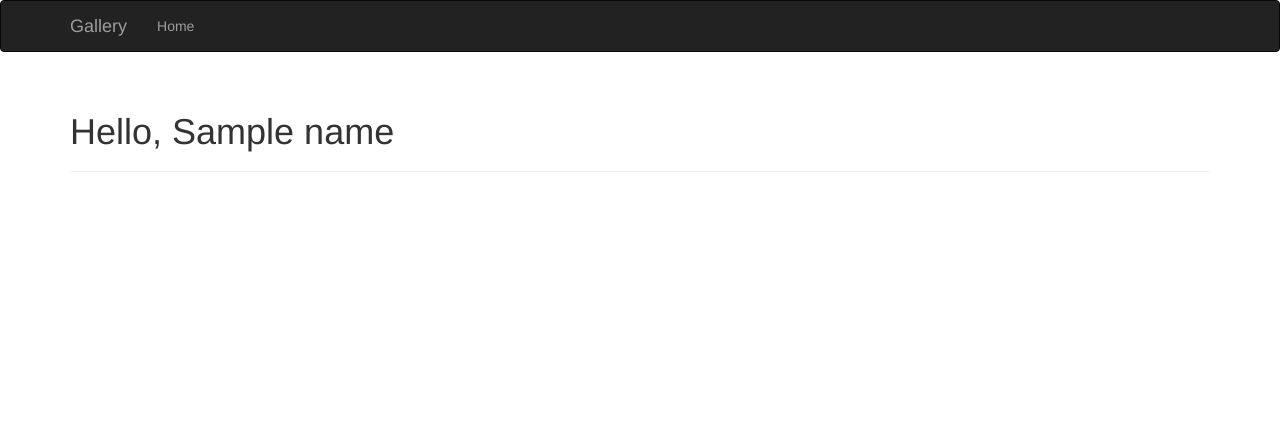
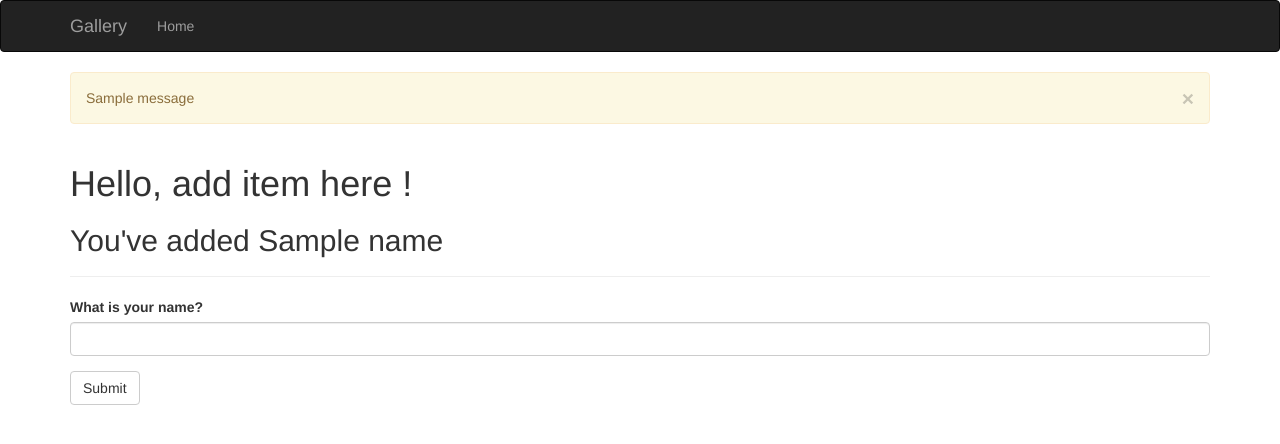
Before and after one commit to MaxKavun/souvenirs-app, a Flask app: template templates/user.html in a window 1280 px wide. Shown: the top 444 px of the page. Run offline with Flask 2, Linux system fonts and the light colour scheme; the template is opened without the code that fills it: values that come from a table or form of the project are taken from there, most other values are stand-ins (such as "Sample title", 1, 10 or a date in 2020); one stand-in notice (Sample message) is shown; some libraries are stand-ins or nearby versions.

Commit message:
Add web forms and flash message

```diff
--- /dev/null
+++ b/additem.py
@@ -0,0 +1,7 @@
+from flask_wtf import FlaskForm
+from wtforms import StringField, SubmitField
+from wtforms.validators import DataRequired
+
+class AddItem(FlaskForm):
+    name = StringField('What is your name?', validators=[DataRequired()])
+    submit = SubmitField('Submit')
--- a/main.py
+++ b/main.py
@@ -2,19 +2,29 @@ from flask import Flask
 from flask import redirect
 from flask import abort
 from flask import render_template
+from flask import session
+from flask import url_for
+from flask import flash
 from flask_bootstrap import Bootstrap
+from additem import AddItem
 
 app = Flask(__name__)
+app.config['SECRET_KEY'] = "my secret key"
 bootstrapTemp = Bootstrap(app)
 @app.route('/')
 def index():
     return render_template('index.html')
 
-@app.route('/user/<name>')
-def user(name):
-    if 'max' not in name:
-        abort(404)
-    return render_template('user.html', name=name)
+@app.route('/add', methods=['GET','POST'])
+def user():
+    addItem = AddItem()
+    if addItem.validate_on_submit():
+        oldName = session.get('name')
+        if oldName is not None and oldName != addItem.name.data:
+            flash("Looks like you have changed item")
+        session['name'] = addItem.name.data
+        return redirect(url_for('user'))
+    return render_template('user.html', form=addItem, name=session.get('name'))
 
 @app.route('/google')
 def google():
--- a/requirements.txt
+++ b/requirements.txt
@@ -16,3 +16,4 @@ six==1.13.0
 urllib3==1.25.7
 visitor==0.1.3
 Werkzeug==0.16.0
+Flask-WTF==0.14.2
--- a/templates/base.html
+++ b/templates/base.html
@@ -24,6 +24,12 @@ type="image/x-icon">
 
 {% block content %}
 <div class="container">
+    {% for message in get_flashed_messages() %}
+    <div class="alert alert-warning">
+        <button type="button" class="close" data-dismiss="alert">&times;</button>
+        {{ message }}
+    </div>
+    {% endfor %}
     {% block page_content %}{% endblock %}
 </div>
 {% endblock %}
--- a/templates/user.html
+++ b/templates/user.html
@@ -3,6 +3,11 @@
 
 {% block page_content %}
 <div class="page-header">
-    <h1>Hello, {{ name }}</h1>
+    <h1>Hello, add item here !</h1>
+    {% if name %}
+    <h2>You've added {{ name }}</h2>
+    {% endif %}
 </div>
+{% import 'bootstrap/wtf.html' as wtf %}
+{{ wtf.quick_form(form) }}
 {% endblock %}
```
Also changed, not shown: 2 other files.
